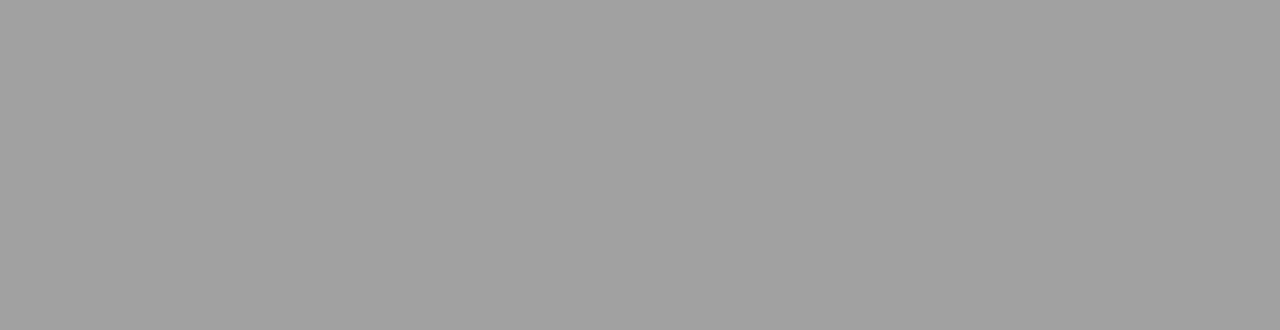
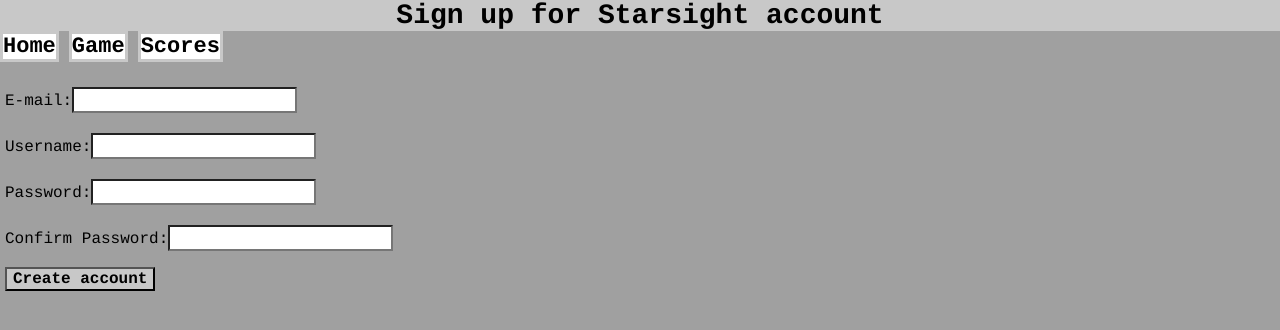
Before and after one commit to MattSteveMitch/startup, a React (Vite) app: page /register in a window 1280 px wide. Before the commit this address had no page. Shown: the top 330 px of the page. Built offline with nearby package versions, Linux system fonts and the light colour scheme.

Commit message:
Added registration page

```diff
--- a/src/app.jsx
+++ b/src/app.jsx
@@ -1,8 +1,9 @@
 import React from "react";
 import {BrowserRouter, Routes, Route} from "react-router-dom";
-import {Home} from "/src/home/home";
+import {Login} from "/src/home/login";
 import {Game} from "/src/game/game";
 import {Scores} from "/src/scores/scores";
+import {Register} from "/src/home/register";
 import "./app.css"
 
 
@@ -11,9 +12,10 @@
         <div className="body">
             <BrowserRouter>
                 <Routes>
-                    <Route path="/" element={<Home />}></Route>
+                    <Route path="/" element={<Login />}></Route>
                     <Route path="/game" element={<Game />}></Route>
                     <Route path="/scores" element={<Scores />}></Route>
+                    <Route path="/register" element={<Register />}></Route>
                 </Routes>
             </BrowserRouter>
         </div>
--- a/src/home/home.jsx
+++ b/src/home/login.jsx
@@ -2,7 +2,7 @@
 import {NavLink} from "react-router-dom";
 import "./home.css";
 
-export function Home() {
+export function Login() {
     return (
         <div className="body">
             <header>
@@ -15,7 +15,7 @@
             </header>
             <main>
                 <div>
-                    <form action="game.html">
+                    <form action="/game">
                         <section>
                             <label htmlFor="username">Username:</label>
                             <input type="username">
@@ -29,7 +29,7 @@
                         </section>
 
                         <button type="submit">Log in</button>
-                        <a href="register.html">
+                        <a href="/register">
                             <button type="button">Create account</button>
                         </a>
                     </form>
--- /dev/null
+++ b/src/home/register.jsx
@@ -0,0 +1,52 @@
+import React from "react";
+import {NavLink} from "react-router-dom";
+import "./home.css"
+
+export function Register() {
+    return (
+        <div className="body">
+            <header>
+                <h1>Sign up for Starsight account</h1>
+                <nav>
+                    <NavLink className="navlink" to="/">Home</NavLink>
+                    <NavLink className="navlink" to="/game">Game</NavLink>
+                    <NavLink className="navlink" to="/scores">Scores</NavLink>
+                </nav>
+            </header>
+
+            <main>
+                <div>
+                    <form action="/">
+                        <section>
+                            <label for="email">E-mail:</label>
+                            <input type="email">
+                            </input>
+                        </section>
+
+                        <section>
+                            <label for="username">Username:</label>
+                            <input type="username">
+                            </input>
+                        </section>
+
+                        <section>
+                            <label for="password">Password:</label>
+                            <input type="password">
+                            </input>
+                        </section>
+
+                        <section>
+                            <label for="password">Confirm Password:</label>
+                            <input type="password">
+                            </input>
+                        </section>
+
+                        <button type="submit">Create account</button>
+
+                    </form>
+                </div>
+            </main>
+
+        </div>
+    );
+}
```
Also changed, not shown: index.html (+5 -42 lines), delver.png.
